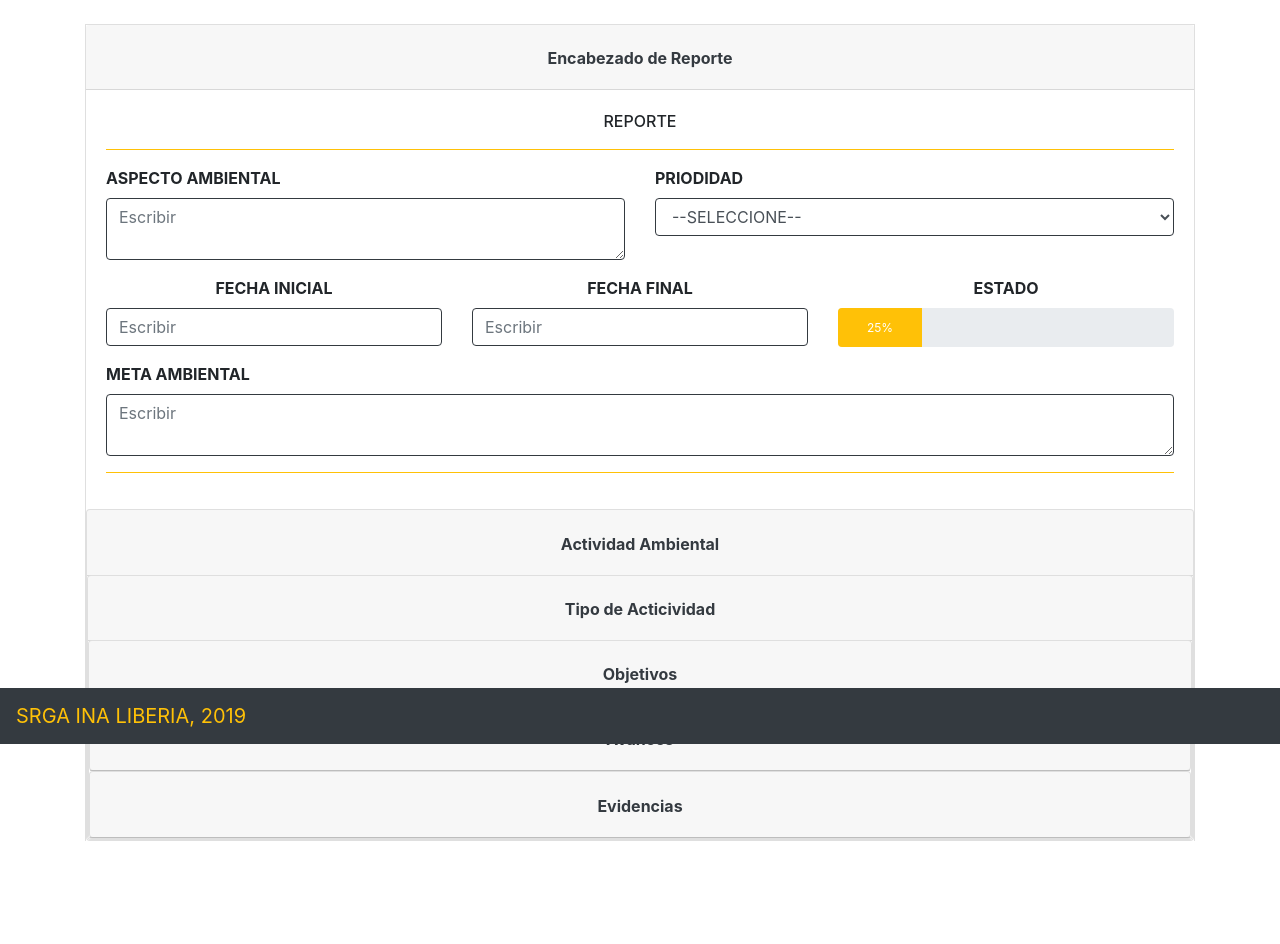
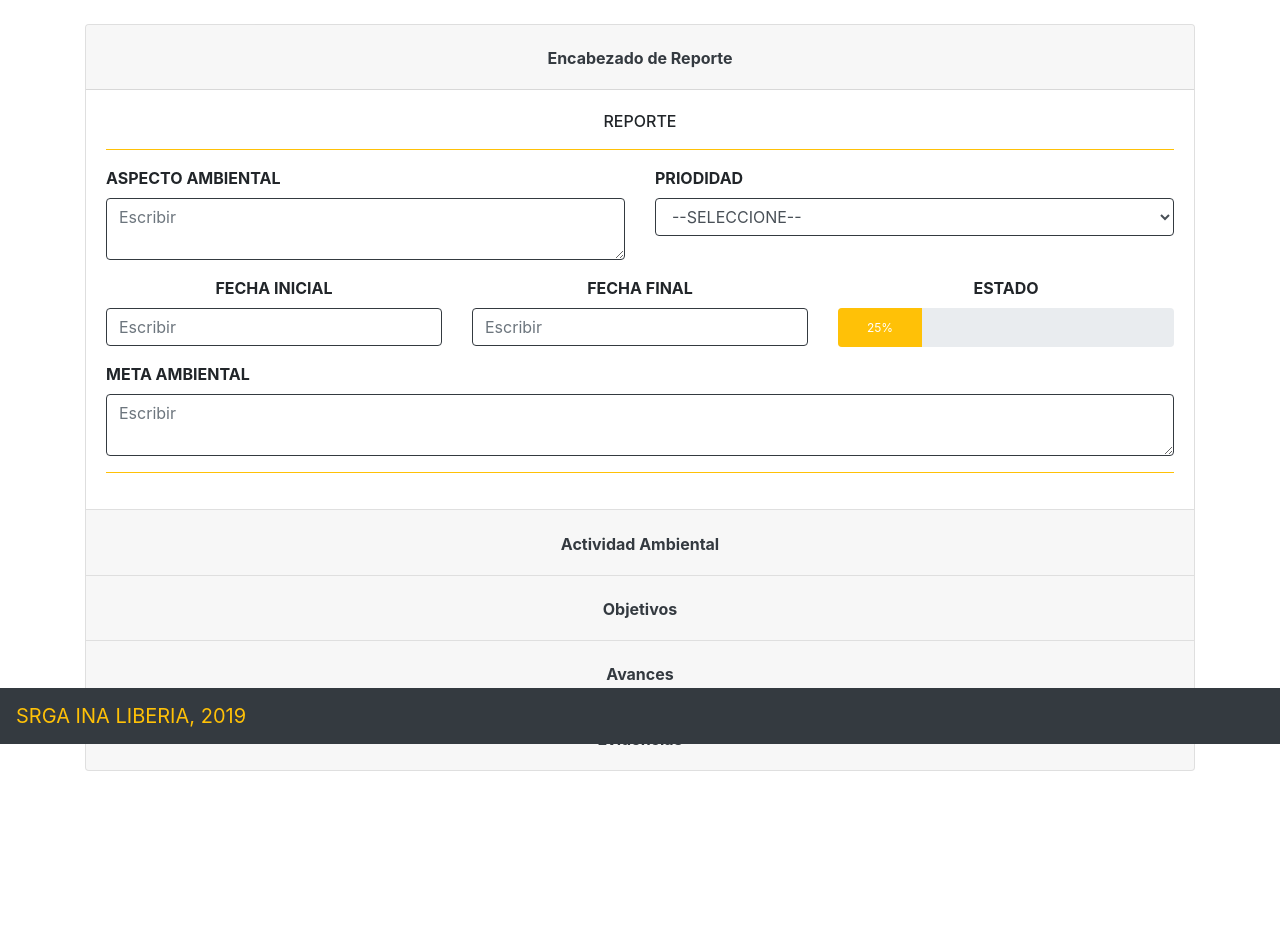
Before and after one commit to MGCA/SRGAL, a Laravel app: page /NuevoReporte in a window 1280 px wide. Shown: the part 56-1000 px from the top of the page. Run offline with Laravel 8, Linux system fonts and the light colour scheme; data that the repository does not hold is empty.

```diff
--- a/app/Http/Controllers/ReporteController.php
+++ b/app/Http/Controllers/ReporteController.php
@@ -25,5 +25,20 @@ class ReporteController extends Controller
 
     public function AccionReporte(Request $request){
 
+        if($request -> btn == 'nuevo'){
+           $idTipoActividad = null;
+           $nombreActividad = $request -> nombreActividad;
+            $sql = $this->FuncionesTSQL->crudTipoActividad($idTipoActividad,$nombreActividad,$request -> btn);
+        return $this -> NuevoReporte();
+        }
+
+        if($request -> btn == 'consultar'){
+            $idTipoActividad = $request -> idTipoActividad;
+            $nombreActividad = "";
+             $sql = $this->FuncionesTSQL->crudTipoActividad($idTipoActividad,$nombreActividad,$request -> btn);
+             return view('mensaje')->with('mensaje', $sql);
+         }
+
     }
+
 }
--- a/resources/views/admin/template/plantillaNuevoReporte.blade.php
+++ b/resources/views/admin/template/plantillaNuevoReporte.blade.php
@@ -33,20 +33,6 @@ Nuevo Reporte
             <div id="collapseTwo" class="collapse" aria-labelledby="headingTwo" data-parent="#accordionExample">
             <div class="card-body">
                 @yield('ActividadAmbiental')
-            </div>
-            </div>
-        </div>
-        <div class="card text-center">
-            <div class="card-header" id="headingThree">
-            <h2 class="mb-0">
-                <button class="btn btn-link collapsed text-dark font-weight-bolder" type="button" data-toggle="collapse" data-target="#collapseThree" aria-expanded="false" aria-controls="collapseThree">
-                Tipo de Acticividad
-                </button>
-            </h2>
-            </div>
-            <div id="collapseThree" class="collapse" aria-labelledby="headingThree" data-parent="#accordionExample">
-            <div class="card-body">
-                @yield('TipoDeActividad')
             </div>
             </div>
         </div>
--- a/resources/views/mensaje.blade.php
+++ b/resources/views/mensaje.blade.php
@@ -1,5 +1,3 @@
 @foreach($mensaje as $m)
-
         {{$m->mensaje}}
-
 @endforeach
--- a/resources/views/srgalAgregar/NuevoReporte.blade.php
+++ b/resources/views/srgalAgregar/NuevoReporte.blade.php
@@ -41,10 +41,10 @@
                     <textarea type="text" class="form-control border-dark" placeholder="Escribir"></textarea>
             </div>
             <hr class="border-warning">
-        </form
+        </form>
     @stop
     @section('ActividadAmbiental')
-        <form action="" method="" data-toggle="validator">
+        <form action="EditarReporte" method="POST" data-toggle="validator">
             {{ csrf_field()}}
                 <h6 class="modal-title text-center">ACTIVIDAD AMBIENTAL</h6>
                 <hr class="border-warning">
@@ -54,16 +54,16 @@
                         <textarea type="text" class="form-control border-dark" placeholder="Escribir"></textarea>
                     </div>
                     <div class="container col-6 border-dark">
-                    <h7 class="modal-title text-center">Tipo de Actividad</h7>
-                    <hr class="border-dark">
+                        <h6 class="modal-title text-center">Tipo de Actividad</h6>
+                        <hr class="border-dark">
                         <div class="float-right">
-                            <button type="btn" name="btn" value="insertar" data-toggle="modal" data-target="#exampleModal" class="btn btn-secondary bg-dark btn-block form-control" style="width: 100px">
+                            <button type="button" name="btn" value="insertar" data-toggle="modal" data-target="#exampleModal" class="btn btn-secondary bg-dark btn-block form-control" style="width: 100px">
                                 Agregar
                             </button>
-                            <button type="btn" name="btn" value="consultar" class="btn btn-secondary bg-dark btn-block form-control" style="width: 100px">
+                            <button type="button" name="btn" value="consultar" data-toggle="modal" data-target="#exampleModal1" class="btn btn-secondary bg-dark btn-block form-control" style="width: 100px">
                                 Editar
                             </button>
-                            <button type="btn" name="btn" value="borrar" class="btn btn-secondary bg-dark btn-block form-control" style="width: 100px">
+                            <button type="button" name="btn" value="borrar" class="btn btn-secondary bg-dark btn-block form-control" style="width: 100px">
                                 Borrar
                             </button>
                             <!-- Agregar -->
@@ -78,11 +78,11 @@
                                         </div>
                                         <div class="modal-body">
                                             <div class="container border border-dark bg-light">
-                                                <form action="" method="">
+                                                <form action="EditarReporte" method="POST" data-toggle="validator">
                                                     {{ csrf_field()}}
                                                     <div class="form-group text-center">
                                                         <label class="font-weight-bold">INGRESE UN NUEVO TIPO DE ACTIVIDAD</label>
-                                                        <input type="text" name="nombreActividad" class="form-control text-center" aria-describedby="Ingrese un tipo de actividad" placeholder="------ESCRIBIR------" required>
+                                                        <input type="text" name="nombreActividad" class="form-control text-center" aria-describedby="Ingrese un tipo de actividad" placeholder="------ESCRIBIR------" required="true">
                                                         <small id="puestoHelp" class="form-text text-muted">Escriba el nuevo tipo de actividad.</small>
                                                     </div>
                                                 </form>
@@ -90,23 +90,52 @@
                                             </div>
                                         </div>
                                         <div class="modal-footer">
-                                            <button type="button" class="btn btn-secondary" data-dismiss="modal">CERRAR</button>
-                                            <button type="button" class="btn btn-secondary">GUARDAR</button>
+                                            <button type="button" name="btn" class="btn btn-secondary" data-dismiss="modal">CERRAR</button>
+                                            <button type="submit" value="nuevo" name="btn" class="btn btn-secondary">GUARDAR</button>
                                         </div>
                                     </div>
                                 </div>
                             </div>
                             <!-- editar  -->
+                            <div class="modal fade" id="exampleModal1" tabindex="-1" role="dialog" aria-labelledby="exampleModalLabel1" aria-hidden="true">
+                                <div class="modal-dialog" role="document">
+                                    <div class="modal-content">
+                                        <div class="modal-header">
+                                            <h5 class="modal-title font-weight-bold" id="exampleModalLabel1">EDITAR TIPO DE ACTIVIDAD</h5>
+                                            <button type="button" class="close" data-dismiss="modal" aria-label="Close">
+                                            <span aria-hidden="true">&times;</span>
+                                            </button>
+                                        </div>
+                                        <div class="modal-body">
+                                            <div class="container border border-dark bg-light">
+                                                <form action="EditarReporte" method="POST" data-toggle="validator">
+                                                    {{ csrf_field()}}
+                                                    <div class="form-group text-center">
+                                                        <label class="font-weight-bold">EDITE EL TIPO DE ACTIVIDAD</label>
+                                                        <input type="text" value="" class="form-control text-center" readonly>
+                                                        <input type="text" name="nomActividad" class="form-control text-center" aria-describedby="Ingrese un tipo de actividad" placeholder="------NUEVO------" required="true">
+                                                        <small id="puestoHelp" class="form-text text-muted">Escriba el nuevo tipo de actividad.</small>
+                                                    </div>
+                                                </form>
+                                                <br>
+                                            </div>
+                                        </div>
+                                        <div class="modal-footer">
+                                            <button type="button" name="btn" class="btn btn-secondary" data-dismiss="modal">CERRAR</button>
+                                            <button type="submit" value="editar" name="btn" class="btn btn-secondary">GUARDAR</button>
+                                        </div>
+                                    </div>
+                                </div>
+                            </div>
                         </div>
-                        <div class="col-10">
+                        <div class="col-8">
                             <select id="idTipoActividad" name="idTipoActividad" class="form-control border-dark" required="true">
-                                <option value="{{null}}" selected>--SELECCIONE--</option>
+                                <option selected>--SELECCIONE--</option>
                                 @foreach($tipoActividad as $t)
-                                <option value="{{$t->nombreActividad}}">{{$t->nombreActividad}}</option>
+                                <option value="{{$t->idTipoActividad}}">{{$t->nombreActividad}}</option>
                                 @endforeach
                             </select>
                         </div>
-
                     </div>
                 </div>
                 <div class="row text-center">
@@ -120,16 +149,7 @@
                     </div>
                 </div>
                 <hr class="border-warning">
-        </form
-    @stop
-    @section('TipoDeActividad')
-        <form action="" method="" data-toggle="validator">
-            {{ csrf_field()}}
-                <h6 class="modal-title text-center">TIPO DE ACTIVIDAD</h6>
-                <hr class="border-warning">
-
-                <hr class="border-warning">
-        </form
+        </form>
     @stop
     @section('Objetivos')
         <form action="" method="" data-toggle="validator">
@@ -138,5 +158,5 @@
                 <hr class="border-warning">
 
                 <hr class="border-warning">
-        </form
+        </form>
     @stop
```
Also changed, not shown: app/Http/Controllers/FuncionarioController.php (+14 -2 lines), resources/views/srgalEditar/EditarFuncionario.blade.php (+13 -0 lines).
